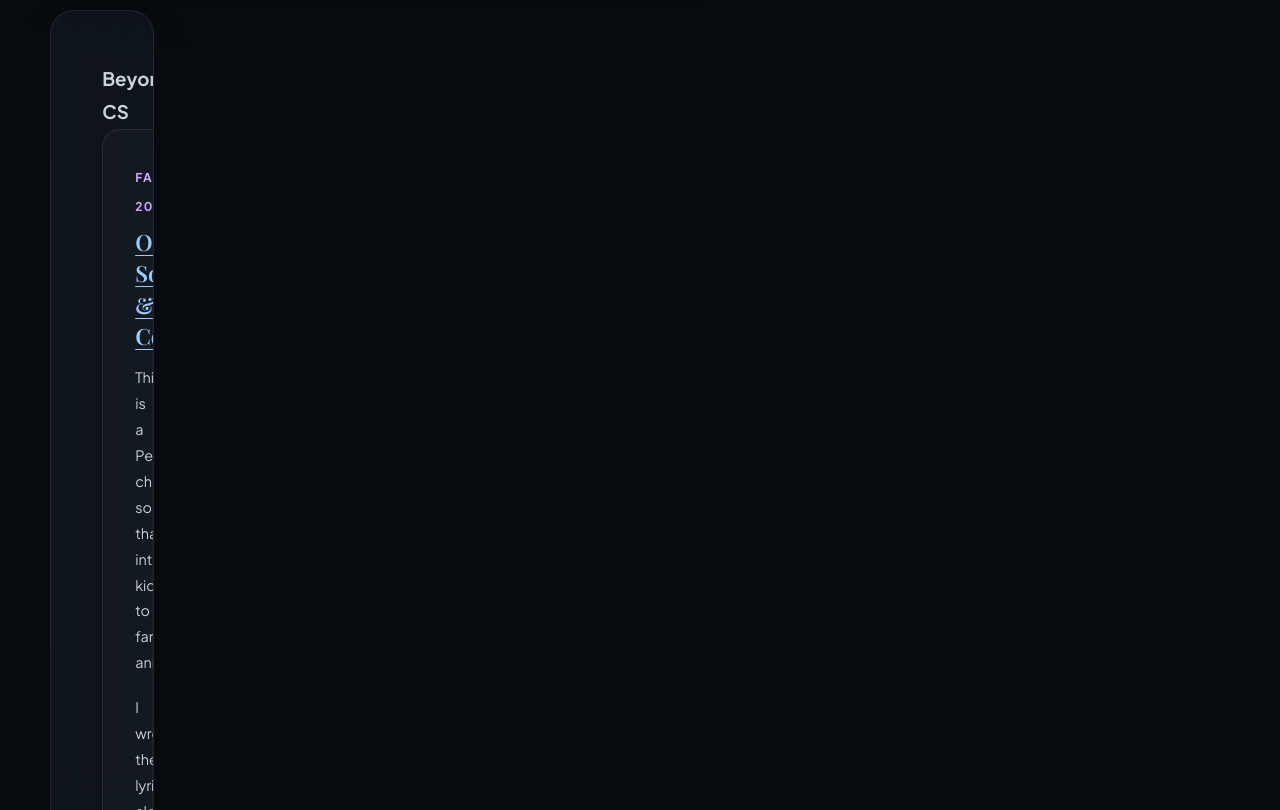
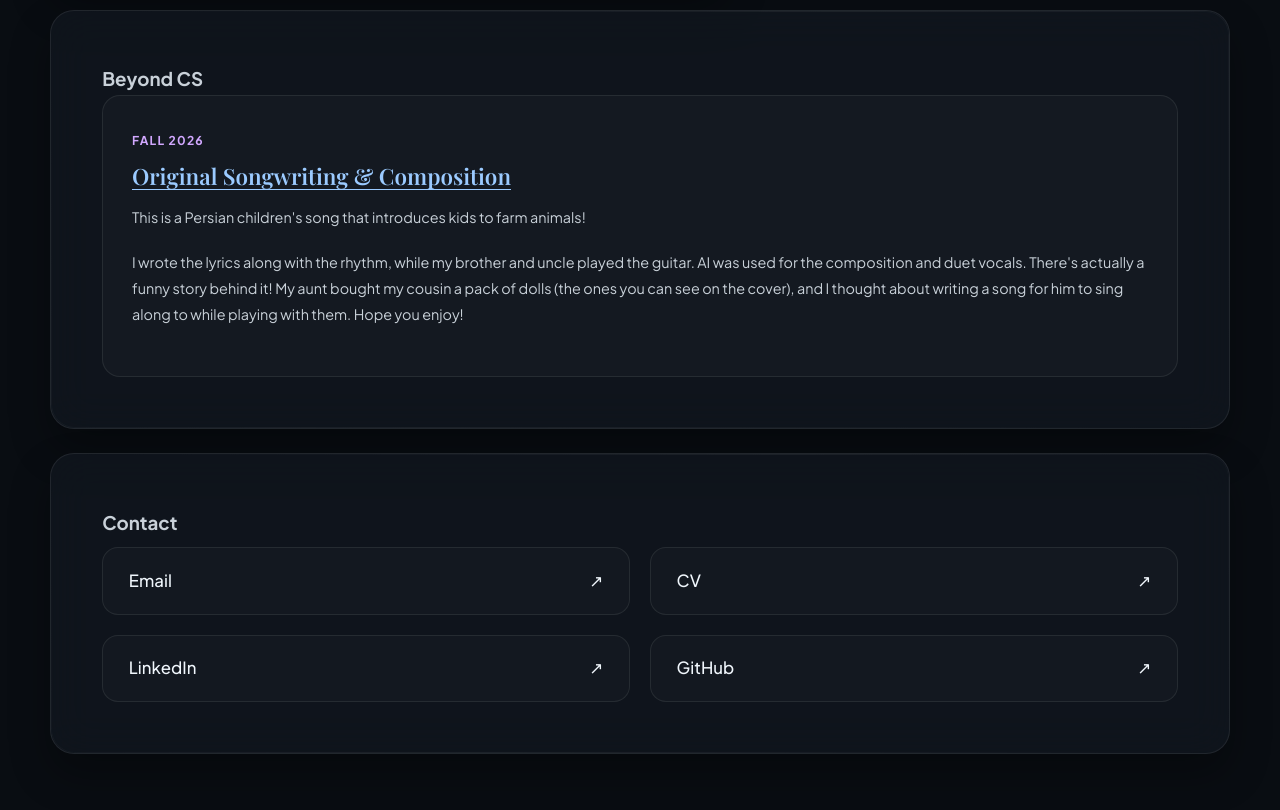
Before and after one commit to GolsaCodes/GolsaCodes.github.io, a plain HTML site: page index.html in a window 1280 px wide. Shown: the part 5144-5954 px from the top of the page. Drawn offline with nearby package versions, Linux system fonts and the light colour scheme; a web font is replaced by a local one.

Commit message:
Update style.css

```diff
--- a/style.css
+++ b/style.css
@@ -1402,3 +1402,19 @@ main.container > section {
     gap: 0.55rem 1rem;
   }
 }
+/* =========================================
+   BEYOND CS SECTION
+========================================= */
+
+#beyond-cs {
+  grid-column: 1 / -1;
+}
+
+#beyond-cs .presentation-grid {
+  grid-template-columns: minmax(0, 1fr);
+}
+
+#beyond-cs .presentation-card {
+  min-width: 0;
+  padding: 1.8rem;
+}
```
